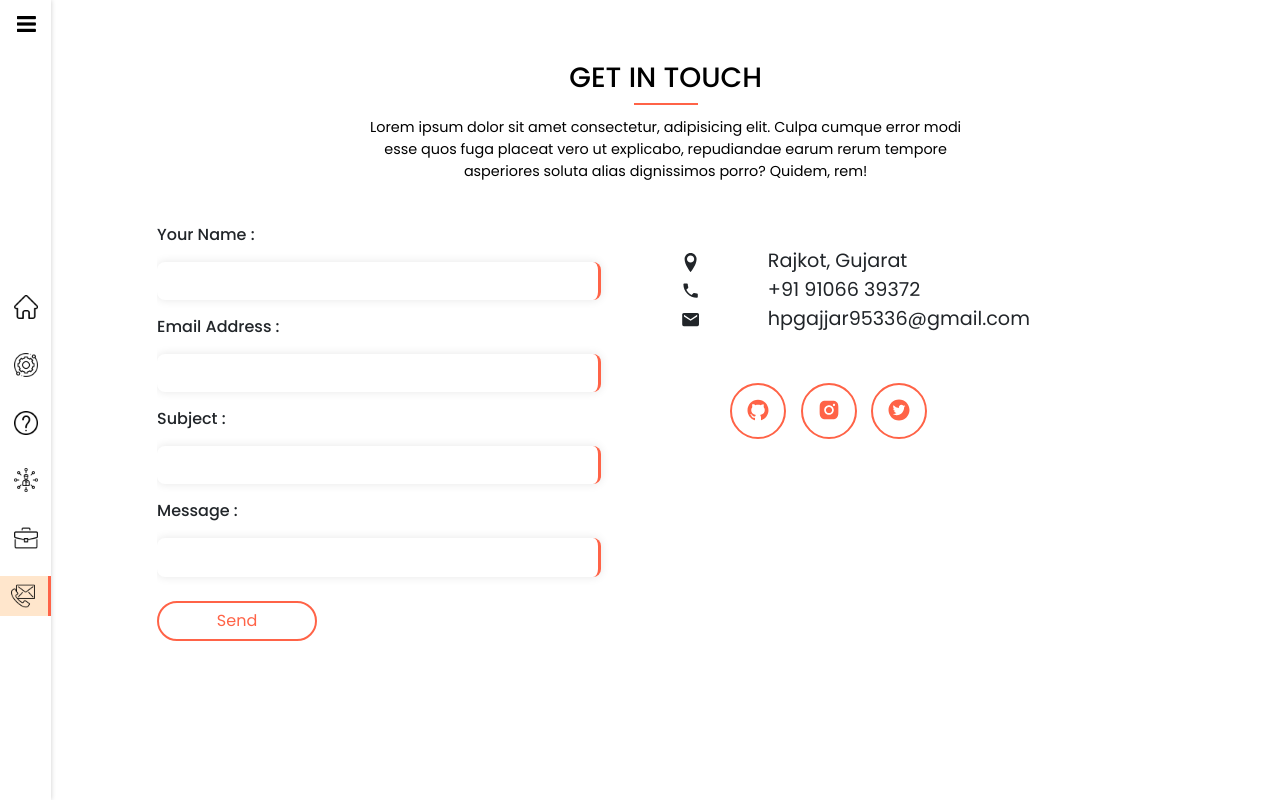
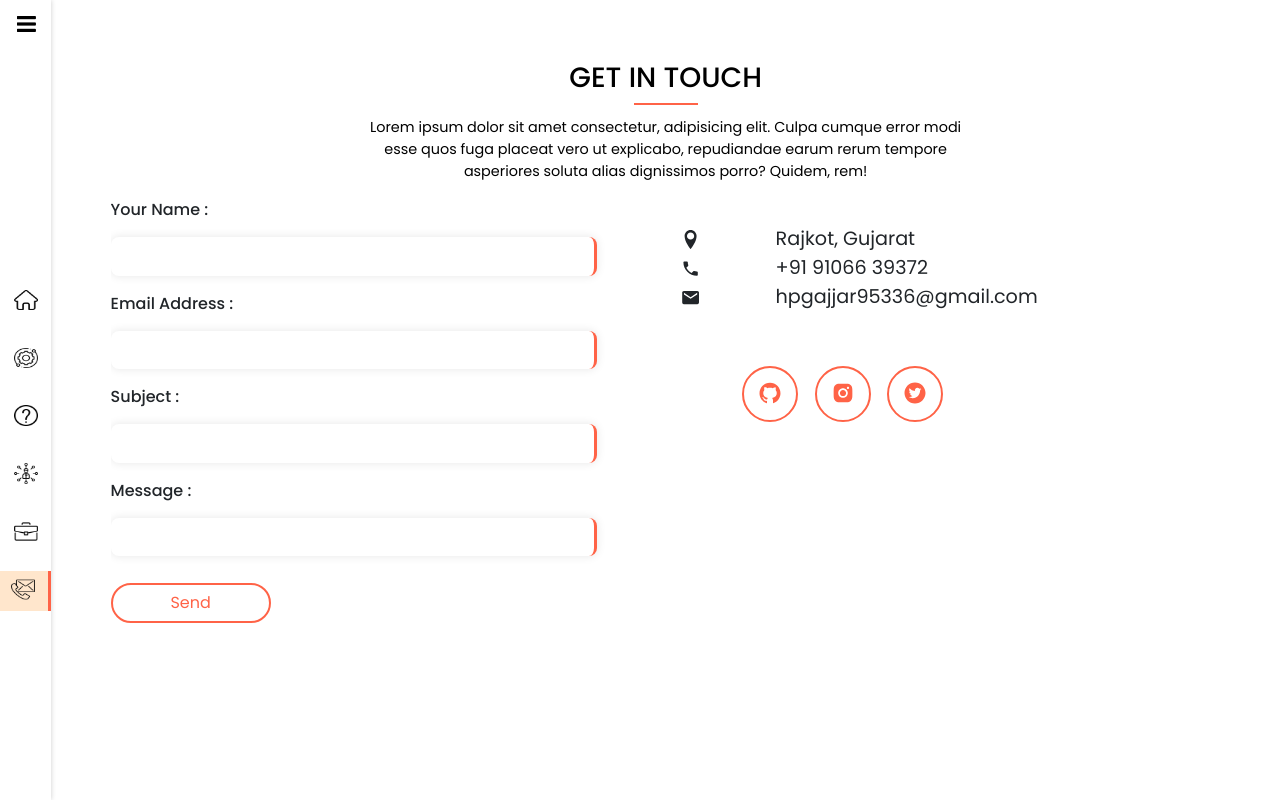
Before and after one commit to hp0007/ReactWebsite, a React (Create React App) app: page /contact in a window 1280 px wide. Built offline with nearby package versions, Linux system fonts and the light colour scheme.

Commit message:
error fixed

```diff
--- a/src/App.css
+++ b/src/App.css
@@ -72,7 +72,7 @@ body{
   /* text-align: center;     */
 }
 .sidebar img{
-  height: 1.5rem;
+  height: 1.3rem;
   width: 1.5rem;
   float: right;
   z-index: 11;
@@ -367,6 +367,7 @@ body{
   right: 0;
   position: absolute;
   background: var(--backgroundColor);
+  transition: .7s;
 }
 
 /* contact */
@@ -378,9 +379,7 @@ body{
   transition: .7s;
   background: var(--backgroundColor);
 }
-.container-contact .container{
-  padding: 2% 5%;
-}
+
 .container-contact .container Label{
   overflow: hidden;
   font-weight: var(--font_weight_regular);
```
